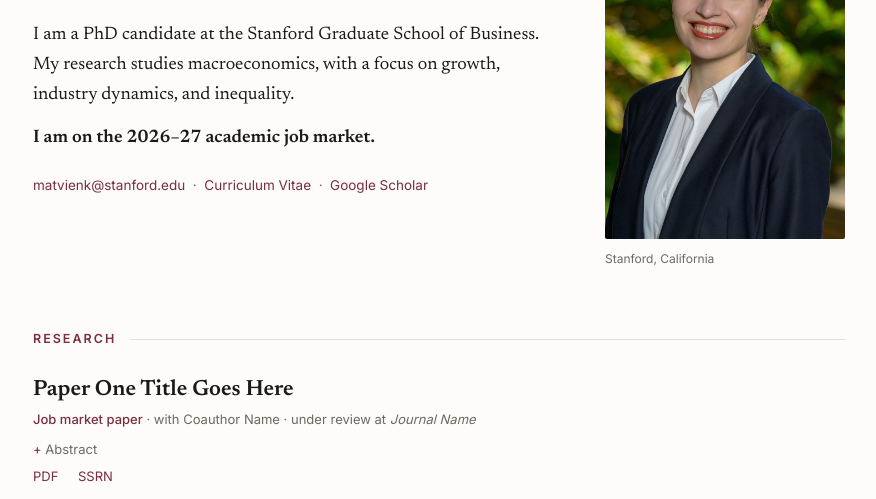
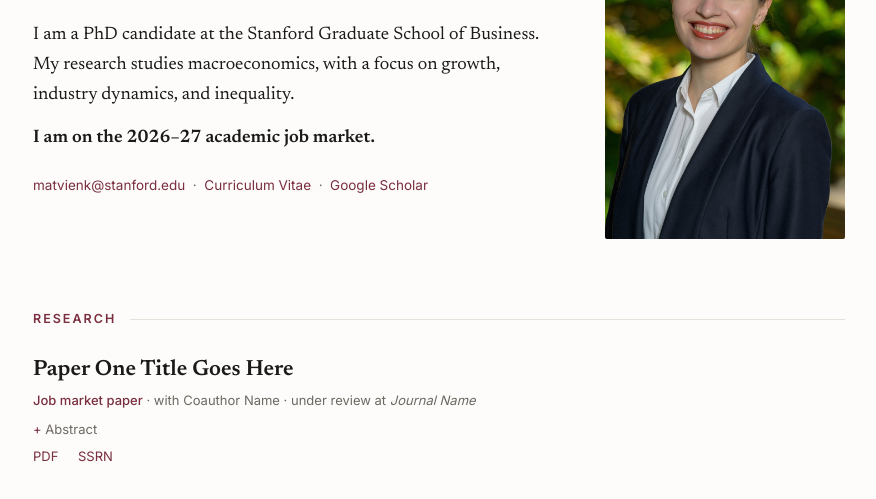
Before and after one commit to dsmatviienko/dsmatviienko.github.io, a plain HTML site: page index.html in a window 1280 px wide. Shown: the part 300-799 px from the top of the page, without its empty margins (201-1077 px from the left). Drawn offline with Linux system fonts and the light colour scheme.

Commit message:
Update index.html

```diff
--- a/index.html
+++ b/index.html
@@ -137,7 +137,7 @@
     </div>
     <figure class="portrait">
       <img src="photo.jpg" alt="Portrait of Daria Matviienko">
-      <figcaption>Stanford, California</figcaption>
+      <figcaption> </figcaption>
     </figure>
   </div>
 
```
